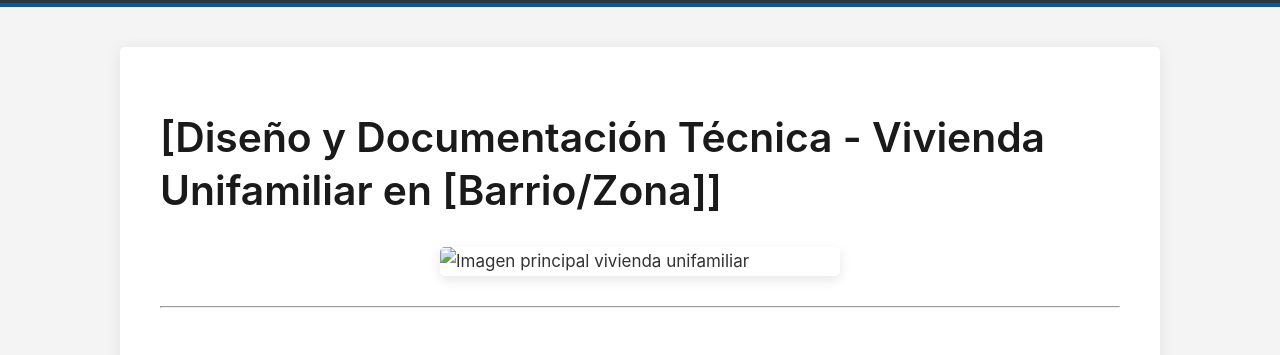
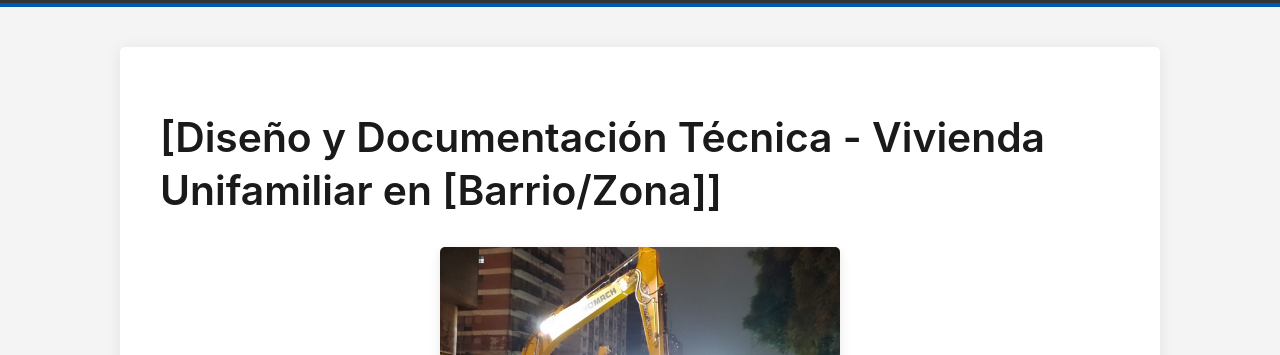
Before and after one commit to SIR8633/portfolio-web-ing, a plain HTML site: page proyectos/ejemplo-edificacion.html in a window 1280 px wide. Shown: the part 112-467 px from the top of the page. Drawn offline with Linux system fonts and the light colour scheme.

Commit message:
Update ejemplo-edificacion.html

```diff
--- a/proyectos/ejemplo-edificacion.html
+++ b/proyectos/ejemplo-edificacion.html
@@ -24,7 +24,7 @@
 
             <h1>[Diseño y Documentación Técnica - Vivienda Unifamiliar en [Barrio/Zona]]</h1>
 
-            <img src="img/proyectos/proyecto-edificacion.jpg" alt="Imagen principal vivienda unifamiliar" width="400"> <hr>
+            <img src="../img/proyectos/proyecto-edificacion.jpg" alt="Imagen principal vivienda unifamiliar" width="400"> <hr>
 
             <section id="info-clave">
                 <h2>Información del Proyecto</h2>
```
